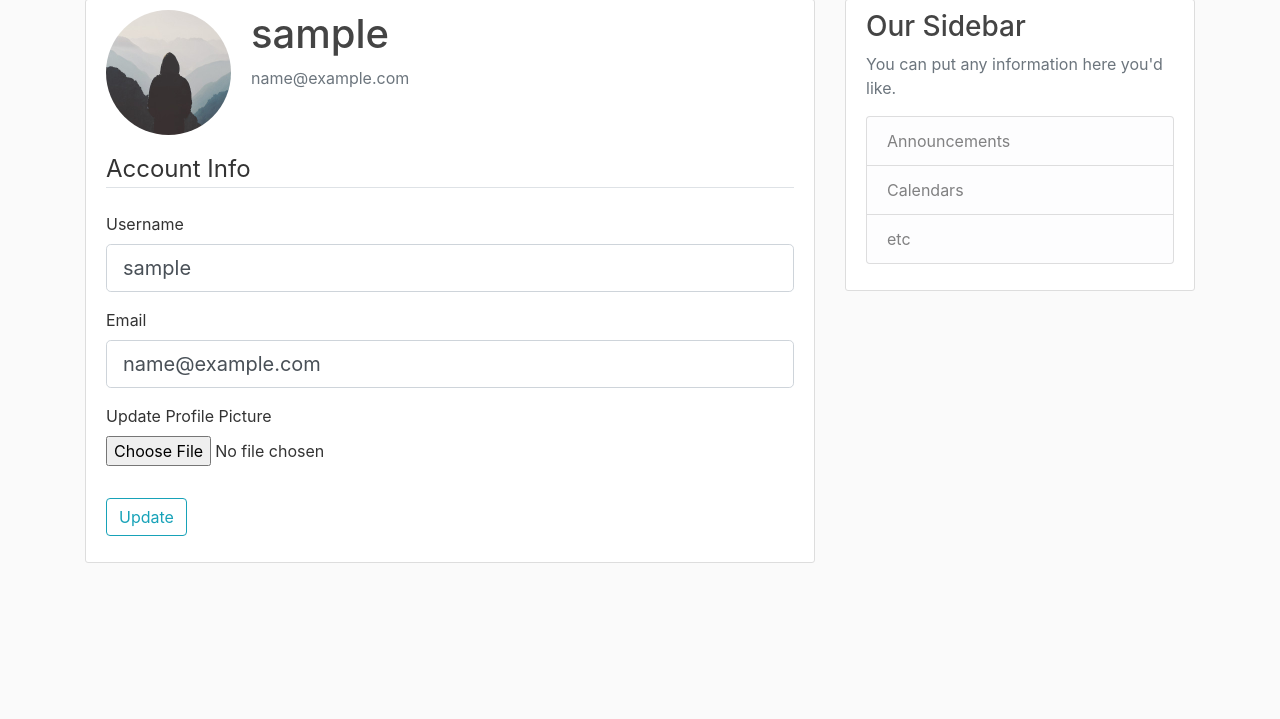
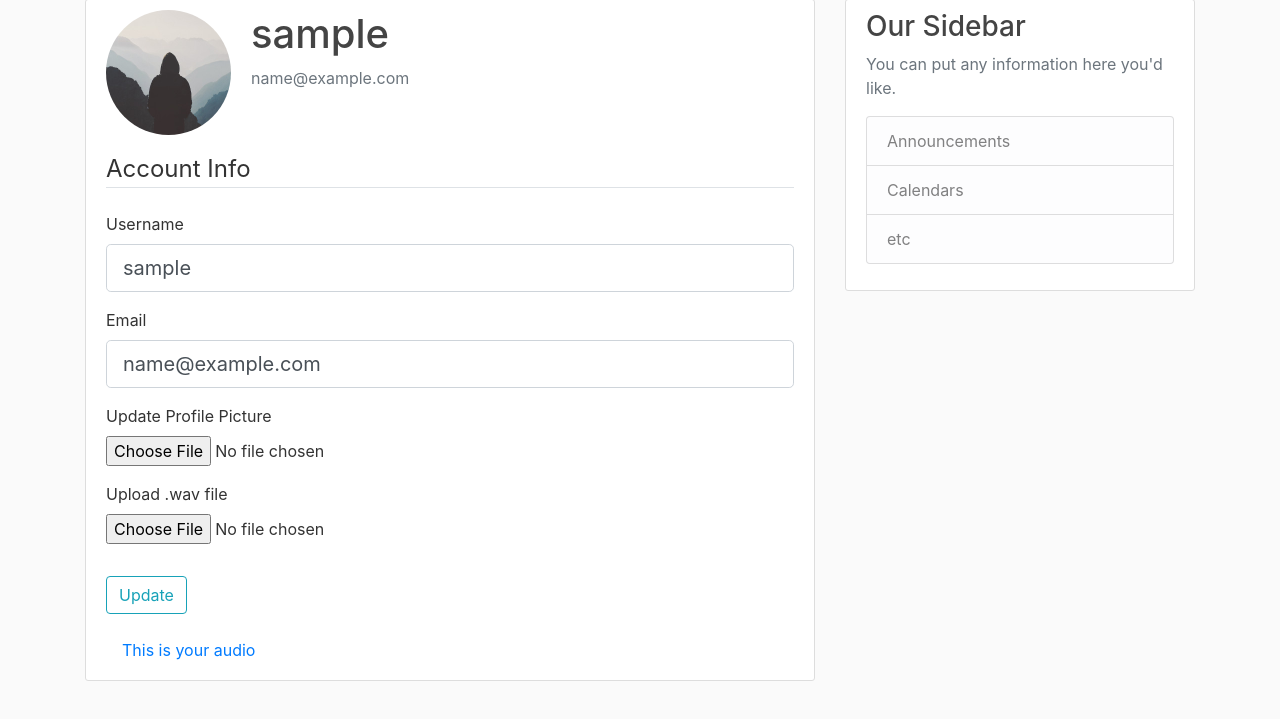
Before and after one commit to nacastroprice/hlsapp, a Flask app: page /account in a window 1280 px wide. Shown: the part 81-800 px from the top of the page. Run offline with Flask 2, Linux system fonts and the light colour scheme; the visitor is signed in with stand-in values (Sample User, id 1); data comes from the database, SQL or seed files in the repository; both versions use the stored data as it was after the commit; some libraries are stand-ins or nearby versions.

Commit message:
Incorporated the sound_file into db with hashed file names in static folder. Set up a users/userid/output route with html audio tag for playing/downloading the file

```diff
--- a/hls_webapp/templates/account.html
+++ b/hls_webapp/templates/account.html
@@ -48,10 +48,22 @@
                         {% endfor %}
                     {% endif %}
                 </div>
+                <div class="form-group">
+                    {{ form.audio.label() }}
+                    {{ form.audio(class="form-control-file") }}
+                    {% if form.audio.errors %}
+                        {% for error in form.audio.errors %}
+                            <span class="text-danger">{{ error }}</span></br>
+                        {% endfor %}
+                    {% endif %}
+                </div>
             </fieldset>
             <div class="form-group">
                 {{ form.submit(class="btn btn-outline-info") }}
             </div>
         </form>
+        <div>
+            <a class="nav-item nav-link" href="{{ url_for('users.user_output', username=form.username) }}">This is your audio</a>
+        </div>
     </div>
 {% endblock content %}
--- a/hls_webapp/templates/layout.html
+++ b/hls_webapp/templates/layout.html
@@ -9,6 +9,7 @@
     <link rel="stylesheet" href="https://maxcdn.bootstrapcdn.com/bootstrap/4.0.0/css/bootstrap.min.css" integrity="sha384-Gn5384xqQ1aoWXA+058RXPxPg6fy4IWvTNh0E263XmFcJlSAwiGgFAW/dAiS6JXm" crossorigin="anonymous">
 
     <link rel="stylesheet" type="text/css" href="{{ url_for('static', filename='main.css') }}">
+
 
     {% if title %}
         <title>Hearing Loss Simulator - {{ title }}</title>
--- a/hls_webapp/users/forms.py
+++ b/hls_webapp/users/forms.py
@@ -16,15 +16,15 @@ class RegistrationForm(FlaskForm):
                                      validators=[DataRequired(), EqualTo('password')])
     submit = SubmitField('Sign Up')
 
-    # def validate_username(self, username):
-    #     user = User.query.filter_by(username=username.data).first()
-    #     if user:
-    #         raise ValidationError('That username is taken. Please choose a different one.')
+    def validate_username(self, username):
+        user = User.query.filter_by(username=username.data).first()
+        if user:
+            raise ValidationError('That username is taken. Please choose a different one.')
 
-    # def validate_email(self, email):
-    #     user = User.query.filter_by(email=email.data).first()
-    #     if user:
-    #         raise ValidationError('That email is taken. Please choose a different one.')
+    def validate_email(self, email):
+        user = User.query.filter_by(email=email.data).first()
+        if user:
+            raise ValidationError('That email is taken. Please choose a different one.')
 
 
 class LoginForm(FlaskForm):
@@ -41,6 +41,9 @@ class UpdateAccountForm(FlaskForm):
     email = StringField('Email',
                         validators=[DataRequired(), Email()])
     picture = FileField('Update Profile Picture', validators=[FileAllowed(['jpg', 'png'])])
+
+    audio = FileField('Upload .wav file', validators=[FileAllowed(['wav'])])
+
 
     submit = SubmitField('Update')
 
--- a/hls_webapp/users/routes.py
+++ b/hls_webapp/users/routes.py
@@ -1,10 +1,11 @@
-from flask import render_template, url_for, flash, redirect, request, Blueprint
+from flask import render_template, url_for, flash, redirect, request, Blueprint, send_file
 from flask_login import login_user, current_user, logout_user, login_required
 from hls_webapp import db, bcrypt
 from hls_webapp.models import User
 from hls_webapp.users.forms import (RegistrationForm, LoginForm, UpdateAccountForm,
                                    RequestResetForm, ResetPasswordForm)
-from hls_webapp.users.utils import save_picture, send_reset_email #, play_audio
+from hls_webapp.users.utils import save_picture, send_reset_email , save_audio
+import os
 
 users = Blueprint('users', __name__)
 
@@ -55,6 +56,9 @@ def account():
             picture_file = save_picture(form.picture.data)
             current_user.image_file = picture_file
 
+        if form.audio.data:
+                audio_file = save_audio(form.audio.data)
+                current_user.sound_file = audio_file
 
         current_user.username = form.username.data
         current_user.email = form.email.data
@@ -67,6 +71,19 @@ def account():
     image_file = url_for('static', filename='profile_pics/' + current_user.image_file)
     return render_template('account.html', title='Account',
                            image_file=image_file, form=form)
+
+@users.route("/user/<string:username>/output")
+@login_required
+def user_output(username):
+    # compute("input.wav", "hls/output.wav")
+    path='audio_files/'+ current_user.sound_file
+    sound_file = os.path.join('static', path).replace('\\','/')
+
+    return render_template('play_audio.html', title='User audio',
+                           sound_file=sound_file)
+
+
+
 
 
 # @users.route("/user/<string:username>")
```
Also changed, not shown: hls_webapp/templates/play_audio.html (added, +14 -0 lines), hls_webapp/users/utils.py (+10 -0 lines), hls_webapp/main/routes.py (line endings or trailing spaces), hls_webapp/site.db, hls_webapp/static/profile_pics/61795c871e10151c.JPG (added), 5 other files.
